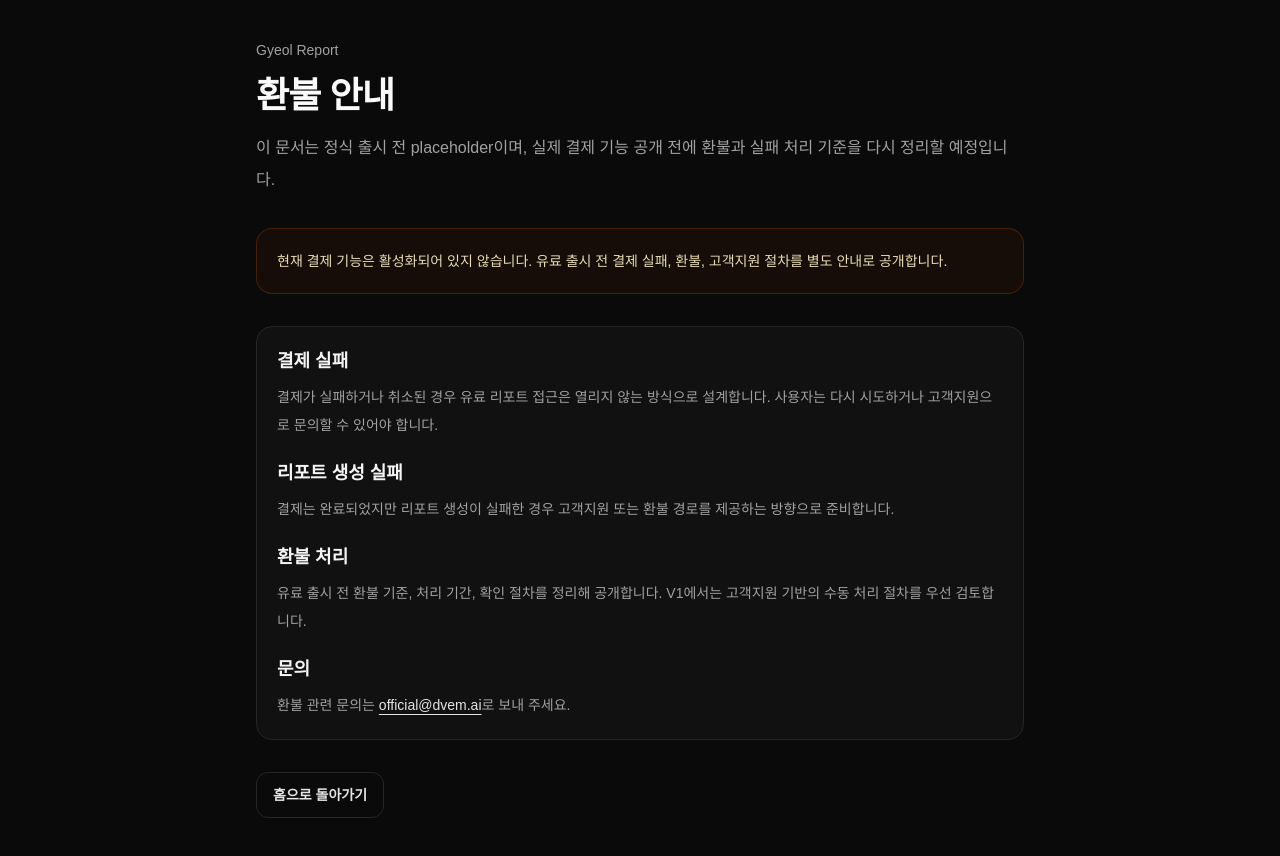
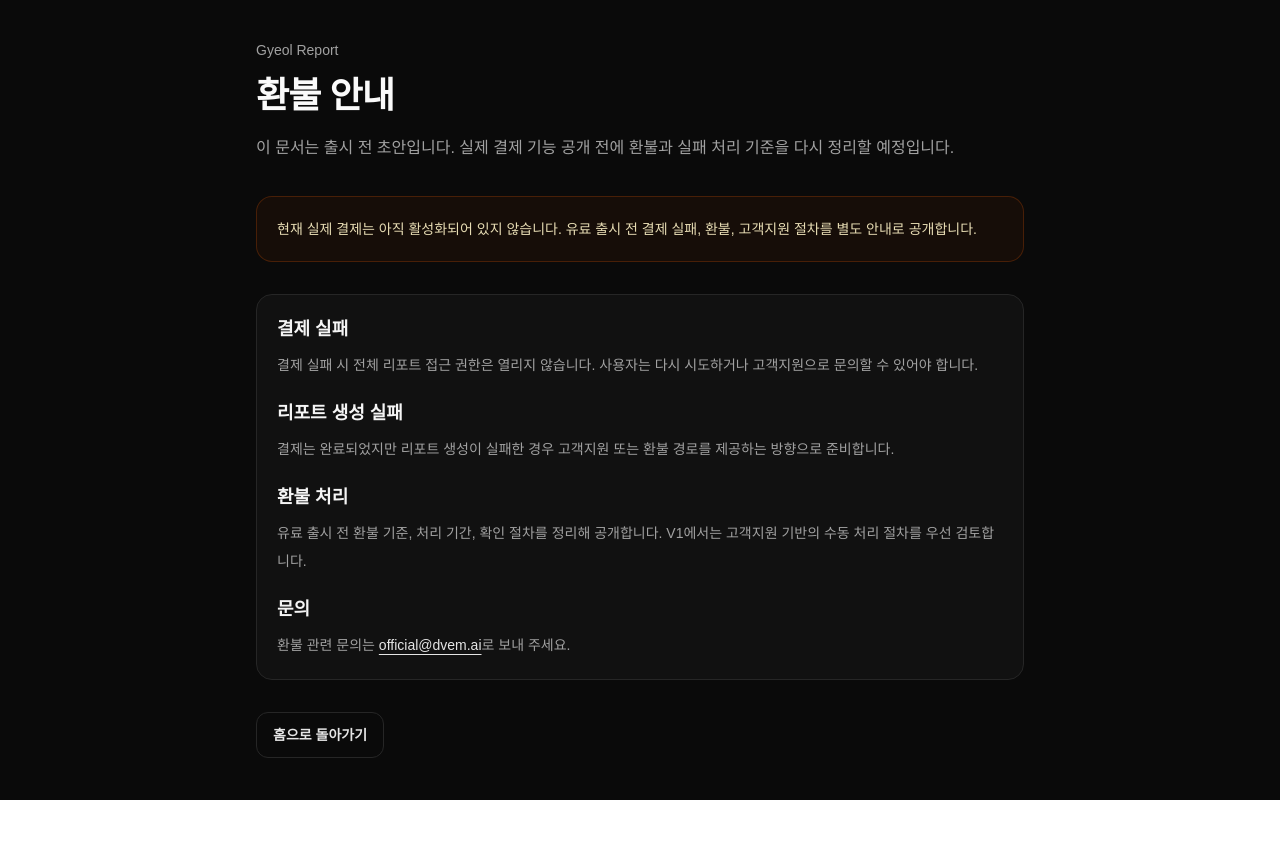
Before and after one commit to Deokjjang/gyeol-report, a Next.js app: page /refund in a window 1280 px wide. After the commit the page ends 800 px from the top, so only its background shows below. Built offline with nearby package versions, Linux system fonts and the light colour scheme.

Commit message:
chore: align policy page source markers

```diff
--- a/src/app/privacy/page.tsx
+++ b/src/app/privacy/page.tsx
@@ -10,8 +10,8 @@ export default function PrivacyPage() {
             개인정보 처리방침
           </h1>
           <p className="text-base leading-8 text-neutral-400">
-            이 문서는 정식 출시 전 placeholder이며, 실제 저장과 결제 기능 공개
-            전에 최종 방침으로 정리될 예정입니다.
+            이 문서는 출시 전 초안입니다. 실제 저장과 결제 기능 공개 전에 처리
+            기준을 다시 정리할 예정입니다.
           </p>
         </header>
 
@@ -28,10 +28,9 @@ export default function PrivacyPage() {
               처리할 수 있는 입력값
             </h2>
             <p className="text-sm leading-7 text-neutral-400">
-              리포트 생성을 위해 생년월일, 출생시간, 출생시간 확인 여부,
-              양력/음력 구분, 시간대, 성별 선택값, MBTI 선택값이 사용될 수
-              있습니다. 성별과 MBTI는 서비스 입력 흐름에 따라 선택적으로 다룰
-              수 있습니다.
+              입력 데이터에는 생년월일, 태어난 시간, 양력/음력, 선택 입력인
+              성별과 MBTI가 포함될 수 있습니다. 출생시간 확인 여부와 시간대도
+              리포트 생성을 위해 사용될 수 있습니다.
             </p>
           </div>
 
--- a/src/app/refund/page.tsx
+++ b/src/app/refund/page.tsx
@@ -8,15 +8,15 @@ export default function RefundPage() {
           <p className="text-sm font-medium text-neutral-400">Gyeol Report</p>
           <h1 className="text-4xl font-bold tracking-tight">환불 안내</h1>
           <p className="text-base leading-8 text-neutral-400">
-            이 문서는 정식 출시 전 placeholder이며, 실제 결제 기능 공개 전에
-            환불과 실패 처리 기준을 다시 정리할 예정입니다.
+            이 문서는 출시 전 초안입니다. 실제 결제 기능 공개 전에 환불과 실패
+            처리 기준을 다시 정리할 예정입니다.
           </p>
         </header>
 
         <div className="rounded-2xl border border-amber-900/50 bg-amber-950/20 p-5">
           <p className="text-sm leading-6 text-amber-100/90">
-            현재 결제 기능은 활성화되어 있지 않습니다. 유료 출시 전 결제 실패,
-            환불, 고객지원 절차를 별도 안내로 공개합니다.
+            현재 실제 결제는 아직 활성화되어 있지 않습니다. 유료 출시 전 결제
+            실패, 환불, 고객지원 절차를 별도 안내로 공개합니다.
           </p>
         </div>
 
@@ -26,9 +26,8 @@ export default function RefundPage() {
               결제 실패
             </h2>
             <p className="text-sm leading-7 text-neutral-400">
-              결제가 실패하거나 취소된 경우 유료 리포트 접근은 열리지 않는
-              방식으로 설계합니다. 사용자는 다시 시도하거나 고객지원으로 문의할
-              수 있어야 합니다.
+              결제 실패 시 전체 리포트 접근 권한은 열리지 않습니다. 사용자는
+              다시 시도하거나 고객지원으로 문의할 수 있어야 합니다.
             </p>
           </div>
 
--- a/src/app/terms/page.tsx
+++ b/src/app/terms/page.tsx
@@ -8,8 +8,8 @@ export default function TermsPage() {
           <p className="text-sm font-medium text-neutral-400">Gyeol Report</p>
           <h1 className="text-4xl font-bold tracking-tight">이용약관</h1>
           <p className="text-base leading-8 text-neutral-400">
-            이 문서는 정식 출시 전 placeholder이며, 결제 기능 공개 전에 최종
-            약관으로 정리될 예정입니다.
+            이 문서는 출시 전 초안입니다. 결제 기능 공개 전에 서비스 범위와
+            이용 기준을 다시 정리할 예정입니다.
           </p>
         </header>
 
@@ -23,12 +23,11 @@ export default function TermsPage() {
         <section className="space-y-5 rounded-2xl border border-neutral-800 bg-neutral-900/60 p-5">
           <div className="space-y-2">
             <h2 className="text-lg font-semibold text-neutral-100">
-              서비스 성격
+            서비스 성격
             </h2>
             <p className="text-sm leading-7 text-neutral-400">
-              결리포트는 사용자가 입력한 출생정보와 MBTI를 바탕으로 생성되는
-              디지털 자기이해 리포트입니다. 리포트 내용은 자기이해를 돕기 위한
-              참고자료로 제공합니다.
+              결리포트는 사용자가 입력한 정보를 바탕으로 제공되는 디지털 자기 이해 리포트입니다.
+              리포트 내용은 자기이해를 돕기 위한 참고자료로 제공합니다.
             </p>
           </div>
 
```
